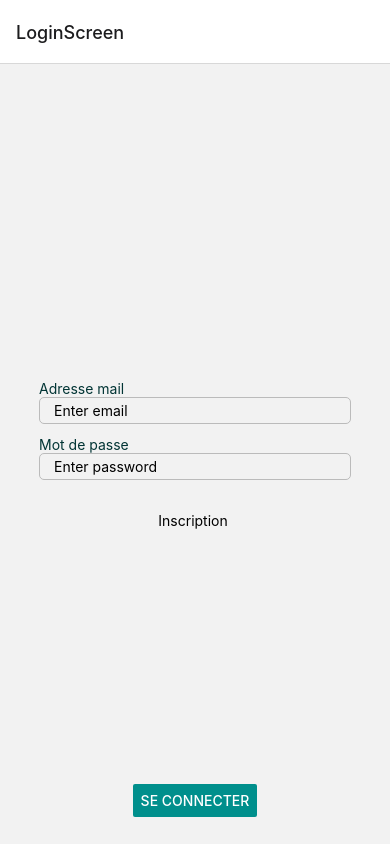
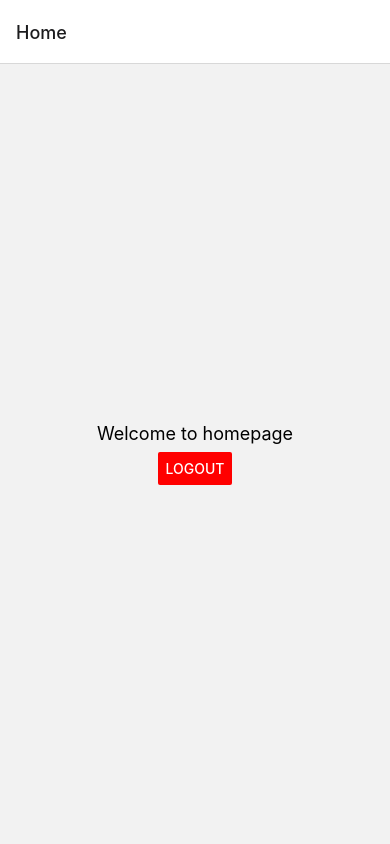
Before and after one commit to Niklas89/MaryaMobile, a React Native app: screen /Home in a window 390 px wide. Built offline with nearby package versions, Linux system fonts and the light colour scheme.

Commit message:
mise en place du router

```diff
--- a/app/navigation/RootNavigator.tsx
+++ b/app/navigation/RootNavigator.tsx
@@ -1,10 +1,14 @@
 import { createNativeStackNavigator } from "@react-navigation/native-stack";
-import Index from "../screens/Index";
+import BookingScreen from "../screens/BookingScreen";
+import HomeScreen from "../screens/HomeScreen";
 import LoginScreen from "../screens/LoginScreen";
+import RegisterScreen from "../screens/RegisterScreen";
 
 export type RouteParams = {
-    Index: undefined;
-    LoginScreen: undefined;
+    Login: undefined;
+    Register: undefined;
+    Home: undefined;
+    Booking: undefined;
 };
 
 const Stack = createNativeStackNavigator<RouteParams>();
@@ -13,8 +17,10 @@ export const RootNavigator = () => {
     return (
         <Stack.Navigator>
             <Stack.Group>
-                <Stack.Screen name="LoginScreen" component={LoginScreen} />
-                <Stack.Screen name="Index" component={Index} />
+                <Stack.Screen name="Home" component={HomeScreen} />
+                <Stack.Screen name="Login" component={LoginScreen} />
+                <Stack.Screen name="Register" component={RegisterScreen} />
+                <Stack.Screen name="Booking" component={BookingScreen} />
             </Stack.Group>
         </Stack.Navigator>
     );
--- /dev/null
+++ b/app/screens/BookingScreen.tsx
@@ -0,0 +1,16 @@
+import { StyleSheet, Text, View } from 'react-native'
+import React from 'react'
+
+type Props = {}
+
+const BookingScreen = (props: Props) => {
+    return (
+        <View>
+            <Text>BookingScreen</Text>
+        </View>
+    )
+}
+
+export default BookingScreen
+
+const styles = StyleSheet.create({})
--- a/app/screens/HomeScreen.tsx
+++ b/app/screens/HomeScreen.tsx
@@ -1,12 +1,30 @@
-import React, {useContext} from 'react';
-import {Button, StyleSheet, Text, View} from 'react-native';
+import React, { useContext } from 'react';
+import { Button, StyleSheet, Text, View } from 'react-native';
+import { RouteParams } from '../navigation/RootNavigator';
+import { StackNavigationProp } from '@react-navigation/stack';
+import { RouteProp } from '@react-navigation/core';
 
-const HomeScreen = () => {
+type ScreenNavigationProp<
+  T extends keyof RouteParams> = StackNavigationProp<RouteParams, T>;
+
+type ScreenRouteProp<T extends keyof RouteParams> = RouteProp<
+  RouteParams,
+  T
+>;
+type Props<T extends keyof RouteParams> = {
+  route: ScreenRouteProp<T>;
+  navigation: ScreenNavigationProp<T>;
+};
+
+const HomeScreen: React.FC<Props<'Home'>> = ({ navigation }) => {
 
   return (
     <View style={styles.container}>
       <Text style={styles.welcome}>Welcome to homepage</Text>
-      <Button title="Logout" color="red" />
+      <Button
+        title="Logout"
+        onPress={() => navigation.navigate('Login')}
+        color="red" />
     </View>
   );
 };
--- a/package.json
+++ b/package.json
@@ -12,6 +12,7 @@
     "@react-native-async-storage/async-storage": "^1.17.10",
     "@react-navigation/native": "^6.0.13",
     "@react-navigation/native-stack": "^6.9.1",
+    "@react-navigation/stack": "^6.3.2",
     "axios": "^1.1.3",
     "expo": "~46.0.16",
     "expo-status-bar": "~1.4.0",
```
Also changed, not shown: app/screens/Index.tsx (deleted, +0 -9 lines), 1 other file (tests, documents, lock files or other folders).
